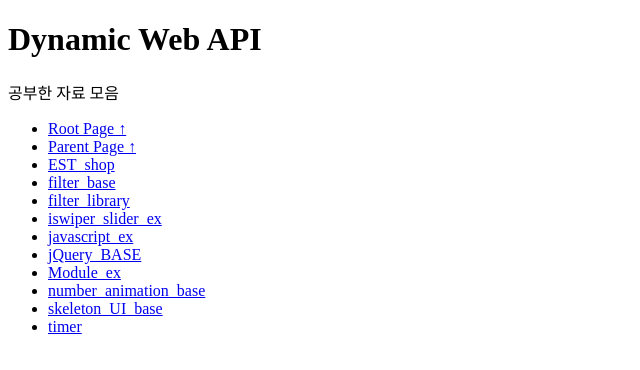
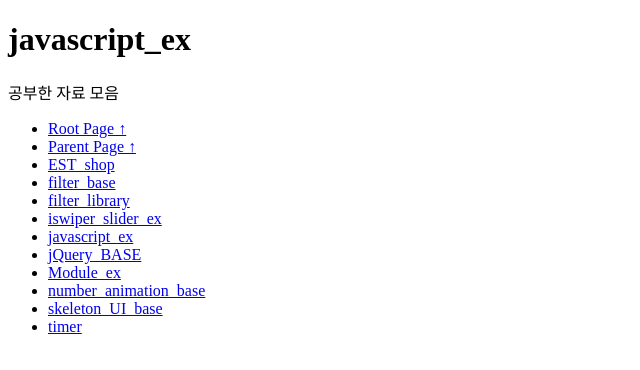
Before and after one commit to raspbsb/javascript_ex, a plain HTML site: page index.html in a window 1280 px wide. Shown: the whole page, without its empty margins (0-640 px from the left). Drawn offline with Linux system fonts and the light colour scheme.

Commit message:
feat: title 수정

```diff
--- a/index.html
+++ b/index.html
@@ -3,10 +3,10 @@
   <head>
     <meta charset="UTF-8" />
     <meta name="viewport" content="width=device-width, initial-scale=1.0" />
-    <title>Dynamic Web API</title>
+    <title>javascript_ex</title>
   </head>
   <body>
-    <h1>Dynamic Web API</h1>
+    <h1>javascript_ex</h1>
     <p>공부한 자료 모음</p>
     <ul>
       <li><a href="/">Root Page &uarr; </a></li>
```
